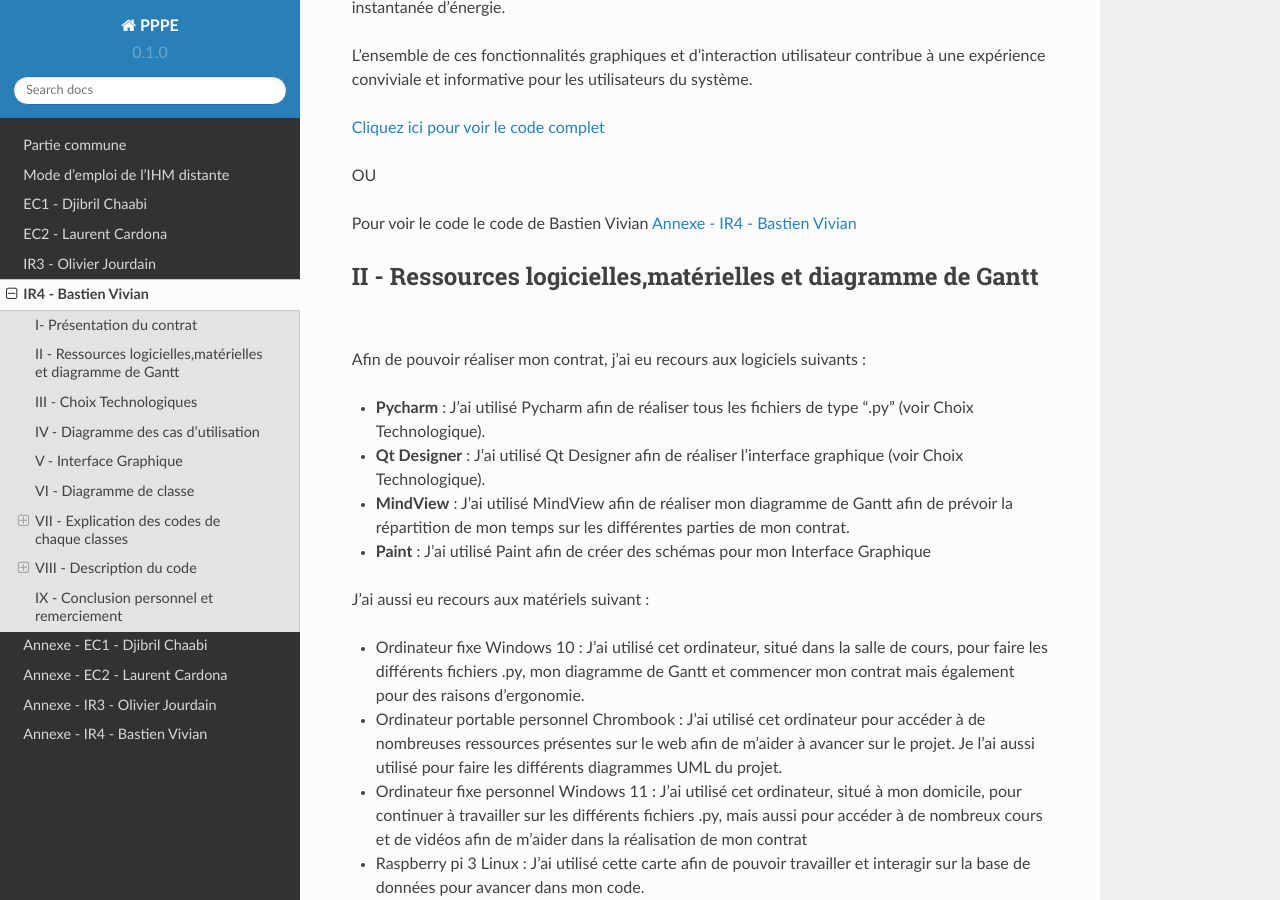
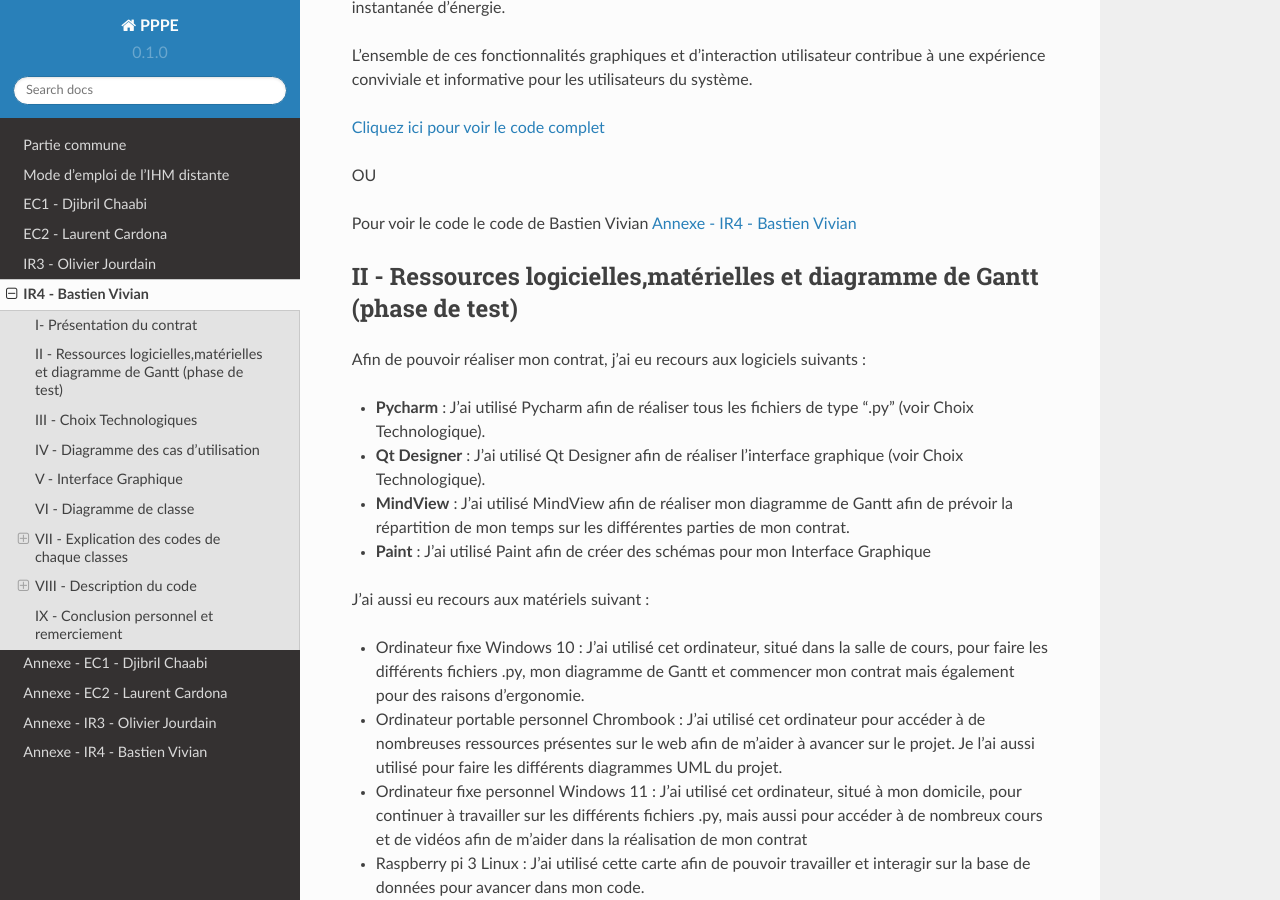
Before and after one commit to Oliopti/Documentation-PPPE, a Sphinx documentation site: the page built from docs/source/Bastien_VIVIAN.rst, in a window 1280 px wide and 900 px high, scrolled down 1084 px. Built offline with Sphinx 7.4.7 and the Read the Docs theme 2.0.0, drawn with Linux system fonts in a browser that asks for light colours; pages that are not in the unit, such as notebooks, are missing from menus.

Commit message:
Update Bastien_VIVIAN.rst

```diff
--- a/docs/source/Bastien_VIVIAN.rst
+++ b/docs/source/Bastien_VIVIAN.rst
@@ -37,7 +37,7 @@ Pour voir le code le code de Bastien Vivian :doc:`Annexe_IR4`
 
 
 
-II - Ressources logicielles,matérielles et diagramme de Gantt
+II - Ressources logicielles,matérielles et diagramme de Gantt (phase de test)
 -------------------------------------------------------------
 
 Afin de pouvoir réaliser mon contrat, j’ai eu recours aux logiciels suivants :
```
